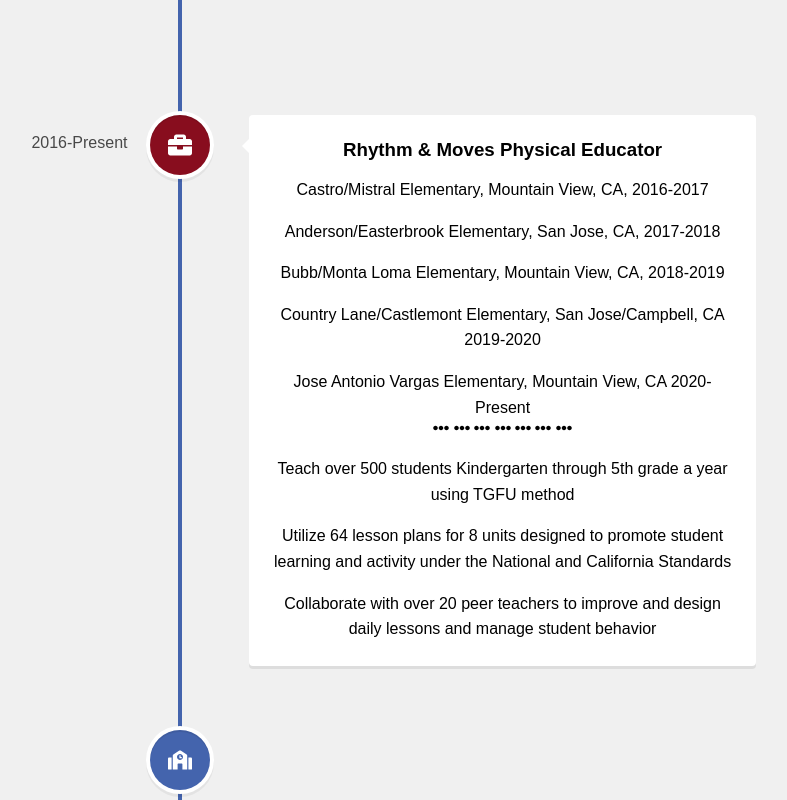
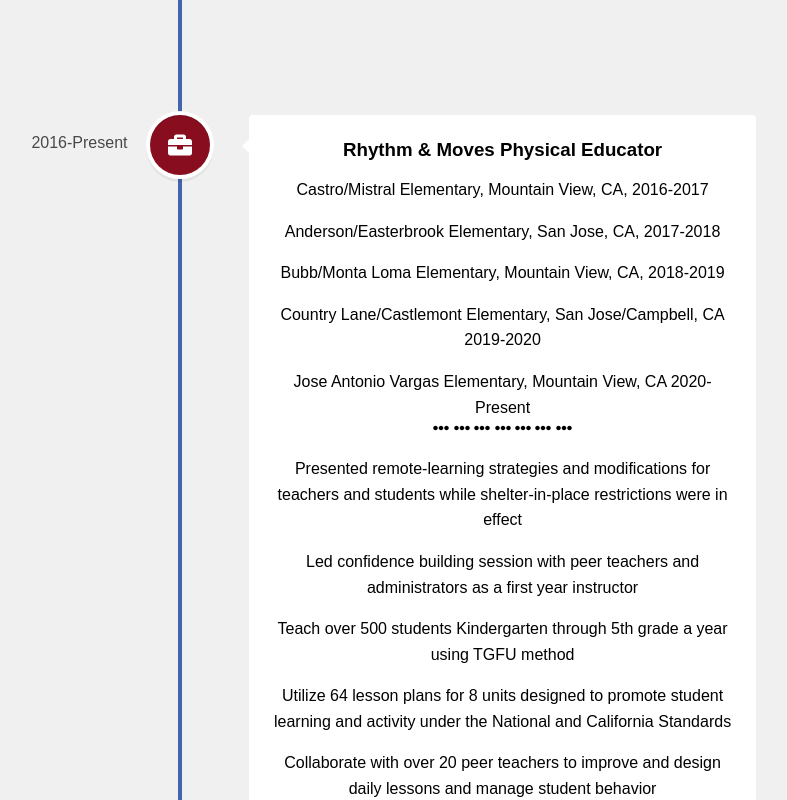
Before and after one commit to hvphan1993/HVP-React-Portfolio, a React (Create React App) app in the folder client/: page /experience in a window 1280 px wide. Shown: the part 410-1210 px from the top of the page, without its empty margins (460-1247 px from the left). Built offline with nearby package versions, Linux system fonts and the light colour scheme.

Commit message:
added to experience

```diff
--- a/client/src/pages/Experience.js
+++ b/client/src/pages/Experience.js
@@ -64,6 +64,12 @@ function Experience() {
           <FaEllipsisH /> <FaEllipsisH /> <FaEllipsisH /> <FaEllipsisH />{" "}
           <FaEllipsisH /> <FaEllipsisH /> <FaEllipsisH />
           <p>
+            Presented remote-learning strategies and modifications for teachers and students while shelter-in-place restrictions were in effect
+          </p>
+          <p>
+            Led confidence building session with peer teachers and administrators as a first year instructor
+          </p>
+          <p>
             Teach over 500 students Kindergarten through 5th grade a year using
             TGFU method{" "}
           </p>
--- a/client/src/styles/ProjectDisplay.css
+++ b/client/src/styles/ProjectDisplay.css
@@ -10,7 +10,7 @@
   }
 
   .project h1 {
-    margin-top: 50px;
+    margin-top: 90px;
     color: #7CAE7A;
     font-size: 35px;
   }
```
